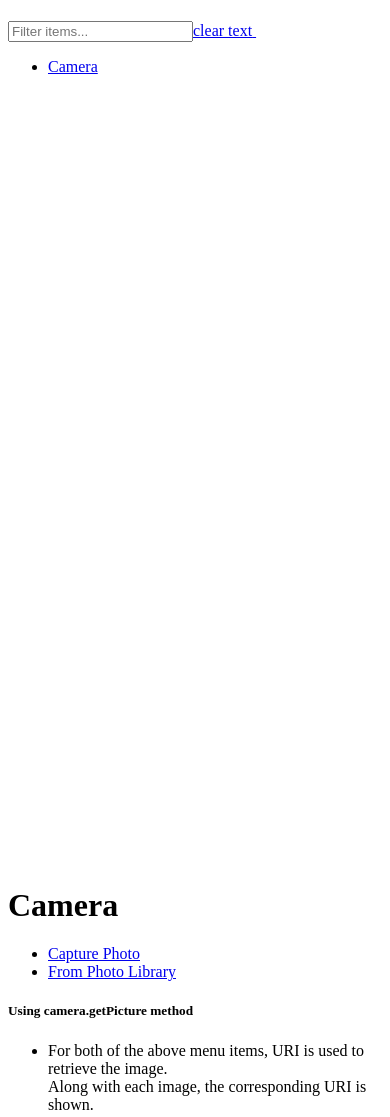
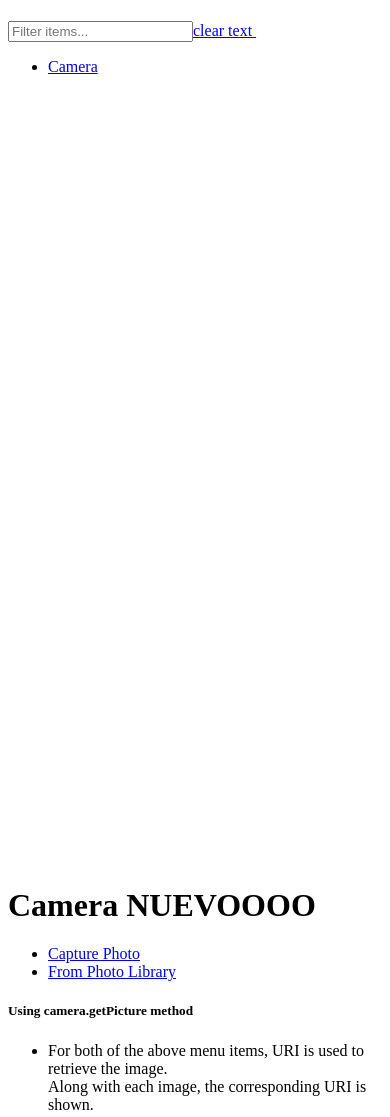
Before and after one commit to Mateopc12/PSLPhonegap, a plain HTML site: page index.html in a window 390 px wide. Shown: the top 1117 px of the page. Drawn offline with Linux system fonts and the light colour scheme.

Commit message:
Update index.html

```diff
--- a/index.html
+++ b/index.html
@@ -77,7 +77,7 @@ function onDeviceReady() {
 <!---------------------------------- Camera ------------------------------------------>
 <div data-role="page" data-add-back-btn="true" back-btn-text="back" id="cameraCap">
     <div data-role="header">
-        <h1>Camera</h1>
+        <h1>Camera NUEVOOOO</h1>
     </div>
     <div data-role="content">
         <ul data-role="listview" data-inset="true">
```
